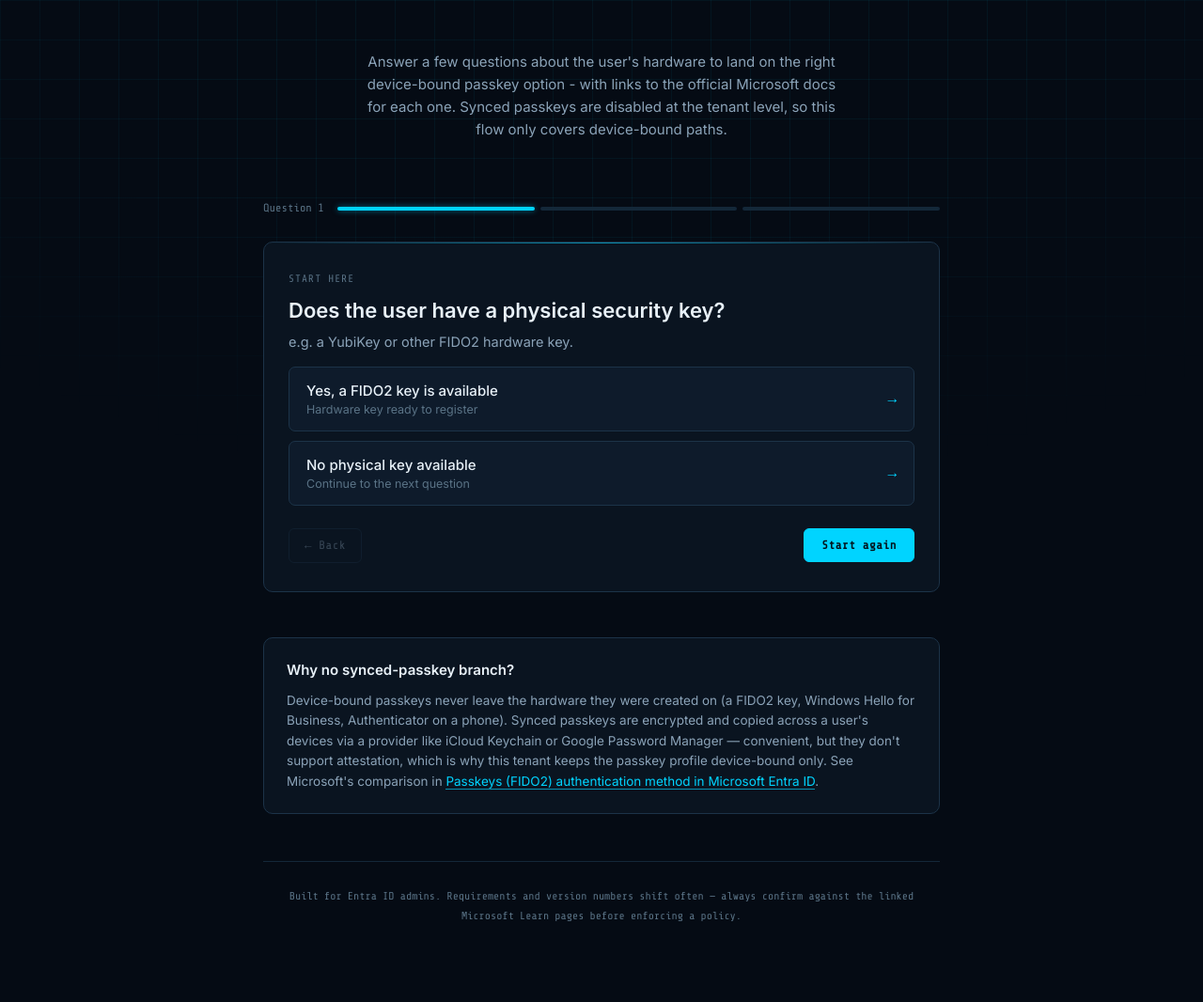
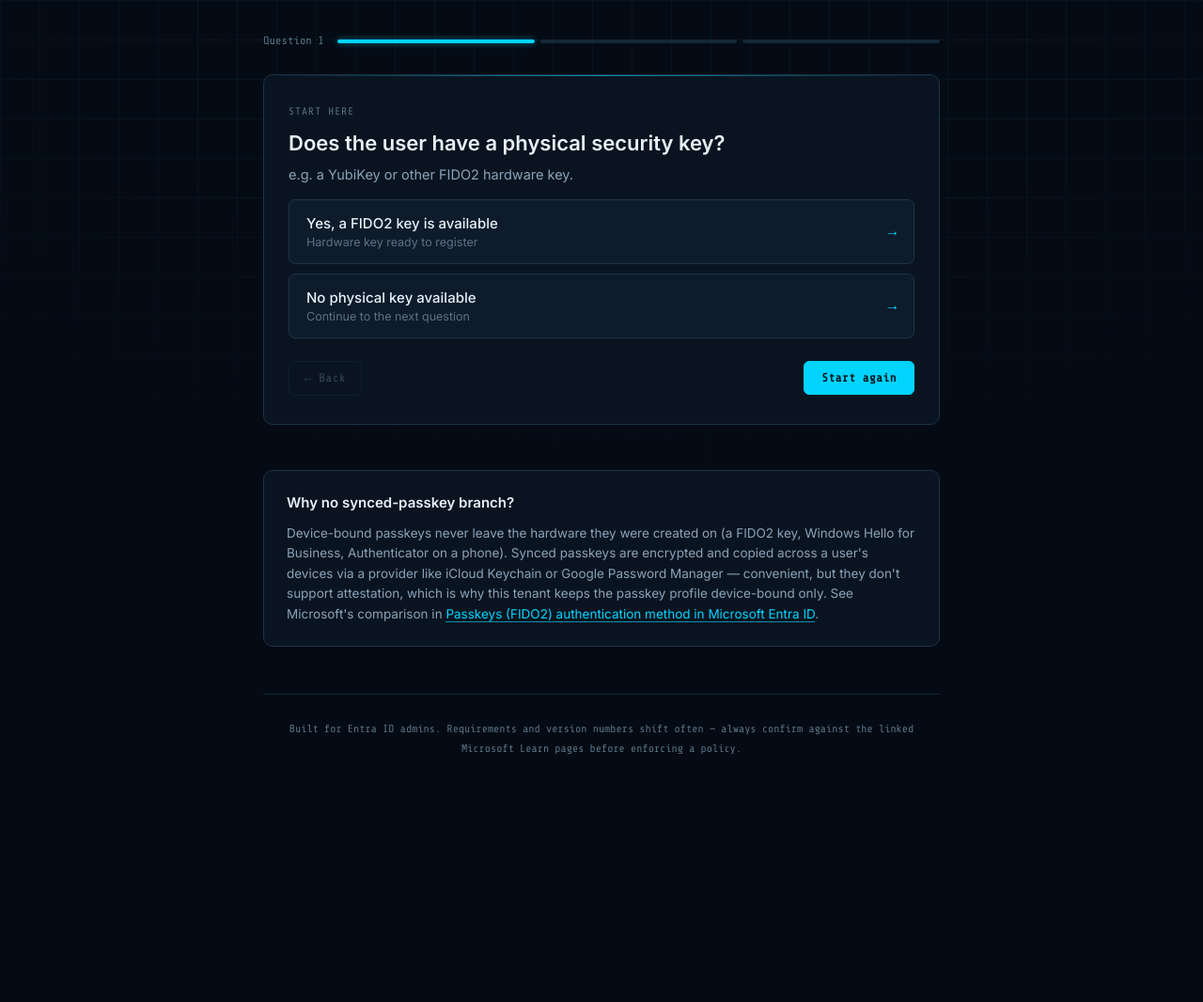
Before and after one commit to AzureBrother/AzureBrother.github.io, a Jekyll site: the page tools/passkey-flow.html, which Jekyll copies as it is, in a window 1280 px wide. Shown: the whole page at 94% size. Built offline with Jekyll 4.4.1, drawn with Linux system fonts in a browser that asks for light colours; after the commit the page ends 900 px from its top, so only the background shows below that.

Commit message:
Remove header from passkey flow HTML
Removed header section with explanatory text about the passkey flow.

```diff
--- a/tools/passkey-flow.html
+++ b/tools/passkey-flow.html
@@ -248,9 +248,6 @@
 <div class="pcb-bg" aria-hidden="true"></div>
 
 <div class="wrap">
-  <header>
-    <p class="subhead">Answer a few questions about the user's hardware to land on the right device-bound passkey option - with links to the official Microsoft docs for each one. Synced passkeys are disabled at the tenant level, so this flow only covers device-bound paths.</p>
-  </header>
 
   <div class="progress-row">
     <span class="progress-label" id="progressLabel">Question 1</span>
```
